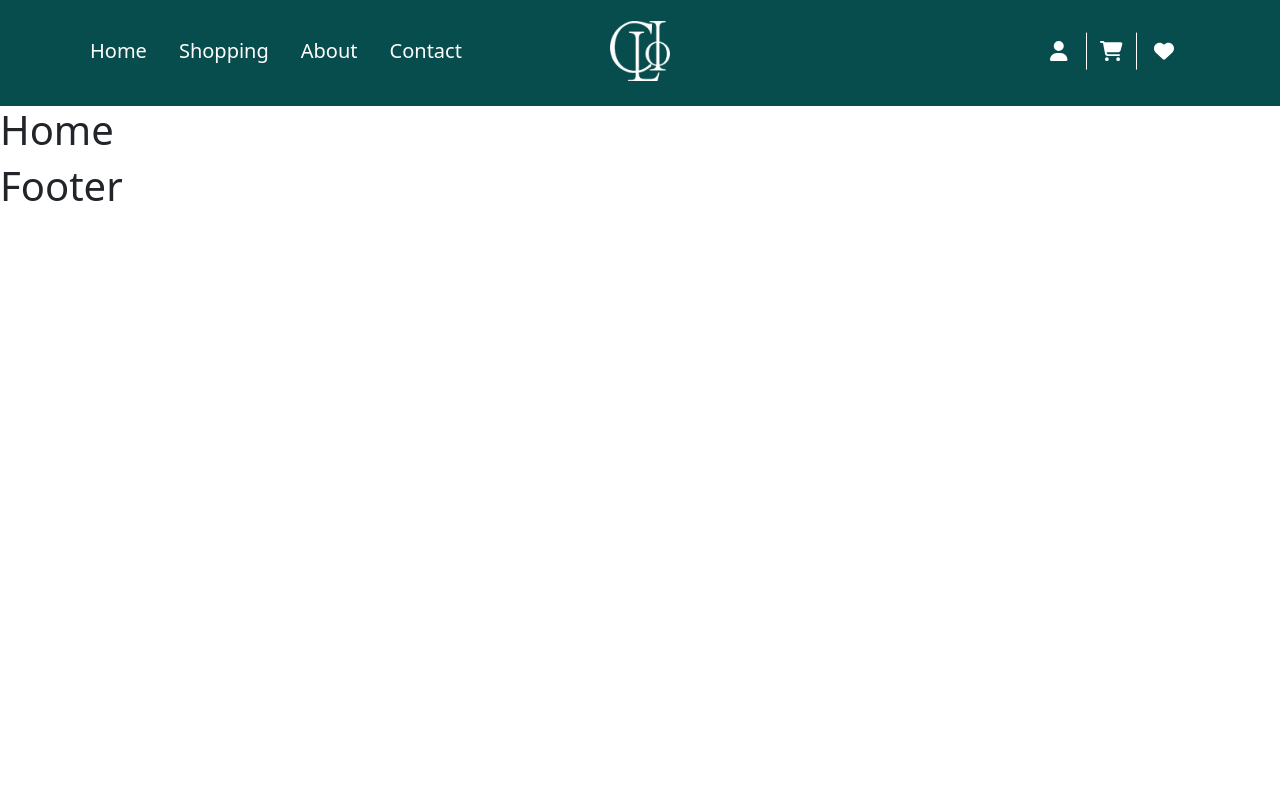
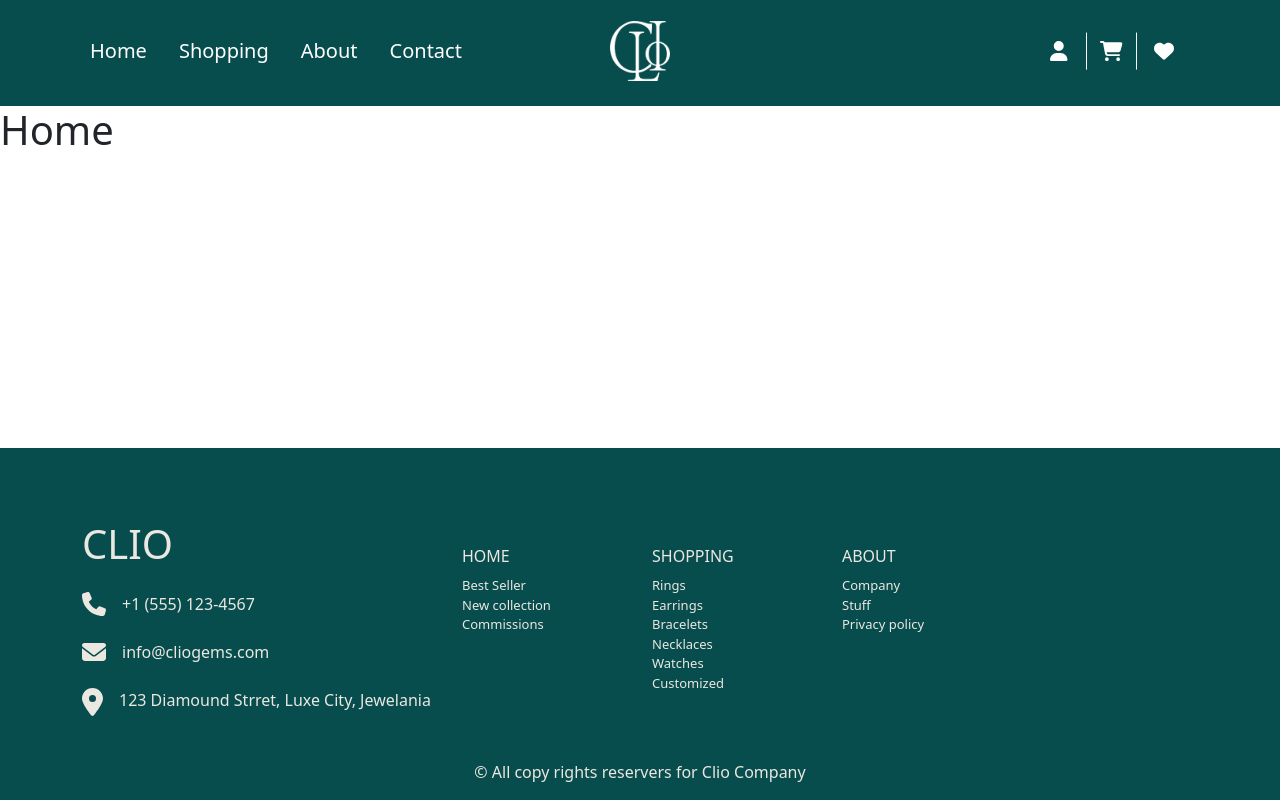
Before and after one commit to 7atoom/Clio, a React (Vite) app: page / in a window 1280 px wide. Built offline with nearby package versions, Linux system fonts and the light colour scheme.

Commit message:
styling footer

```diff
--- a/src/Components/Footer/Footer.jsx
+++ b/src/Components/Footer/Footer.jsx
@@ -1,10 +1,59 @@
 import "./footer.css";
+import { FontAwesomeIcon } from "@fortawesome/react-fontawesome";
+import { faEnvelope, faLocationDot, faPhone } from "@fortawesome/free-solid-svg-icons";
 
 const Footer = () => {
     return <>
 
-        <footer>
-            <h1>Footer</h1>
+        <footer className="bg-main-2 text-white pt-5 fixed-bottom">
+            <div className="container pt-4">
+                <div className="row text-main">
+
+                    <div className="col-12 col-md-4 ">
+                        <h1 className="mb-4">CLIO</h1>
+
+                        <ul className="list-unstyled">
+                            <li className="mb-2 d-flex gap-3"> <FontAwesomeIcon className="fs-4" icon={faPhone} /> <p> +1 (555) 123-4567</p> </li>
+                            <li className="mb-2 d-flex gap-3"> <FontAwesomeIcon className="fs-4" icon={faEnvelope} /> <p> info@cliogems.com </p> </li>
+                            <li className="mb-2 d-flex gap-3"> <FontAwesomeIcon className="fs-3" icon={faLocationDot} /> <p> 123 Diamound Strret, Luxe City, Jewelania </p> </li>
+                        </ul>
+                    </div>
+
+                    <div className="col-4 col-md-2 mt-4">
+                        <p className="mb-2">HOME</p>
+                        <ul className="list-unstyled" style={{ fontSize: "13px" }}>
+                            <li>Best Seller</li>
+                            <li>New collection</li>
+                            <li>Commissions</li>
+                        </ul>
+                    </div>
+
+                    <div className="col-4 col-md-2 mt-4">
+                        <p className="mb-2">SHOPPING</p>
+                        <ul className="list-unstyled" style={{ fontSize: "13px" }}>
+                            <li>Rings</li>
+                            <li>Earrings</li>
+                            <li>Bracelets</li>
+                            <li>Necklaces</li>
+                            <li>Watches</li>
+                            <li>Customized</li>
+                        </ul>
+                    </div>
+
+                    <div className="col-4 col-md-2 mt-4">
+                        <p className="mb-2">ABOUT</p>
+                        <ul className="list-unstyled" style={{ fontSize: "13px" }}>
+                            <li>Company</li>
+                            <li>Stuff</li>
+                            <li>Privacy policy</li>
+                        </ul>
+                    </div>
+
+                    <div className="text-center mt-3 col-12 mb-3">
+                        <p className="mb-0">© All copy rights reservers for Clio Company</p>
+                    </div>
+                </div>
+            </div>
         </footer>
 
     </>
--- a/src/Components/Navbar/navbar.css
+++ b/src/Components/Navbar/navbar.css
@@ -7,7 +7,7 @@ nav img {
 }
 @media (max-width: 991px) {
     nav img {
-        left: 80px;
+        left: 40px;
     }
 }
 nav .seprator {
--- a/src/index.css
+++ b/src/index.css
@@ -4,3 +4,6 @@
 .bg-main-2 {
     background-color: #074D4D;
 }
+.text-main {
+    color: #EBE7E1;
+}
```
